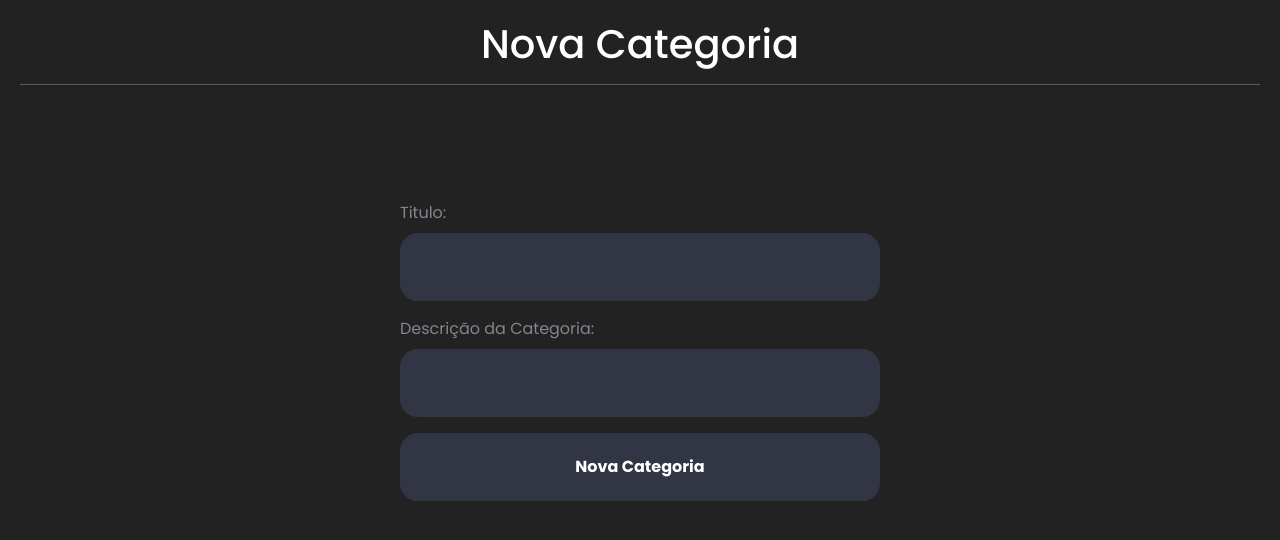
After one commit to murilosantoriboff/FixNotes, a Django app: page /nova_categoria/ in a window 1280 px wide. The commit adds this page. Shown: the top 540 px of the page. Run offline with Django 4.2, Linux system fonts and the light colour scheme; a user stored in the database is signed in.

Commit message:
starting form

```diff
--- a/notes/urls.py
+++ b/notes/urls.py
@@ -2,5 +2,6 @@ from . import views
 from django.urls import path
 
 urlpatterns = [
-    path('home/', views.home, name='home')
+    path('home/', views.home, name='home'),
+    path('nova_categoria/', views.nova_categoria, name='nova_categoria'),
 ]
--- a/notes/views.py
+++ b/notes/views.py
@@ -2,8 +2,6 @@ from django.shortcuts import render
 from django.http import HttpResponse
 from django.contrib.auth.decorators import login_required
 from .models import Categoria, Nota
-
-#Fazer o Log out futuramente
 
 # Trabalhar no form de criar notas
 
@@ -11,3 +9,10 @@ from .models import Categoria, Nota
 def home(request):
     notas = Nota.objects.all()
     return render(request, 'notes/home.html', {'notas':notas})
+
+@login_required(login_url='/user/login/')
+def nova_categoria(request):
+    if request.method == 'GET':
+        return render(request, 'notes/nova_categoria.html')
+    elif request.method == 'POST':
+        return HttpResponse('Deu Certo')
--- /dev/null
+++ b/templates/notes/css/nova_categoria.css
@@ -0,0 +1,51 @@
+@import url('https://fonts.googleapis.com/css2?family=Poppins:ital,wght@0,100;0,200;0,300;0,400;0,500;0,600;0,700;1,100;1,200;1,300;1,400;1,500;1,600;1,700&family=Raleway:ital,wght@0,100;0,200;0,300;0,400;0,500;0,600;0,700;0,800;0,900;1,100;1,200;1,300;1,400;1,500;1,600;1,700;1,800;1,900&display=swap');
+
+body {
+    background-color: rgb(34, 34, 34);
+    color: white;
+    font-family: 'Poppins', sans-serif;
+    padding: 20px;
+}
+
+#title {
+    text-align: center;
+}
+
+form {
+    width: 100%;
+    max-width: 30rem;
+    margin: auto;
+    margin-top: 100px;
+}
+
+label, input {
+    display: block;
+}
+
+input {
+    width: 100%;
+    font: inherit;
+    padding: 1.25rem;
+    font-weight: 700;
+    margin-bottom: 1rem;
+    color: white;
+    background-color: #323644;
+    border: 0.125rem solid transparent;
+    border-radius: 1.125rem;
+    transition: border-color 0.3s, box-shadow 0.3s;
+}
+
+input:hover, input:focus {
+    outline: none;
+    border-color: #1d90f5;
+    box-shadow: 0 0 0 0.3125rem #26344a;
+}
+
+label {
+    margin-bottom: 0.5rem;
+    color: #84868f;
+}
+
+main {
+    display: flex;
+}
--- a/templates/notes/home.html
+++ b/templates/notes/home.html
@@ -18,7 +18,7 @@
         <ul>
             <a href="{% url 'home' %}"><li>Inicio</li></a>
             <a href="#"><li>Nova Nota</li></a>
-            <a href="#"><li>Nova Categoria</li></a>
+            <a href="{% url 'nova_categoria' %}"><li>Nova Categoria</li></a>
             <a href="#"><li>Notas Concluidas</li></a>
             <a href="#"><li>Notas a Fazer</li></a>
             <a href="/user/cadastro/" id="inscrevase-btn"><li>Ja Possui uma Conta?</li></a>
--- /dev/null
+++ b/templates/notes/nova_categoria.html
@@ -0,0 +1,30 @@
+{% extends 'base.html' %}
+
+{% load static %}
+
+{% block title %}Categoria{% endblock %}
+
+{% block addcss %}
+    <link rel="stylesheet" href="{% static 'notes/css/nova_categoria.css' %}">
+{% endblock %}
+
+{% block content %}
+
+    <header>
+        <div id="title">
+            <h1>Nova Categoria</h1>
+        </div>
+    </header>
+    <hr>
+    <main>
+        <form action="{% url 'nova_categoria' %}" method="POST">
+            {% csrf_token %}
+            <label>Titulo:</label>
+            <div class="input"><input id='titulo' name='titulo' type="text"></div>
+            <label>Descrição da Categoria:</label>
+            <div class="input"><input id='descricao' name='descricao' type="text"></div>
+            <input type="submit" value="Nova Categoria">
+        </form>
+    </main>
+
+{% endblock %}
```
